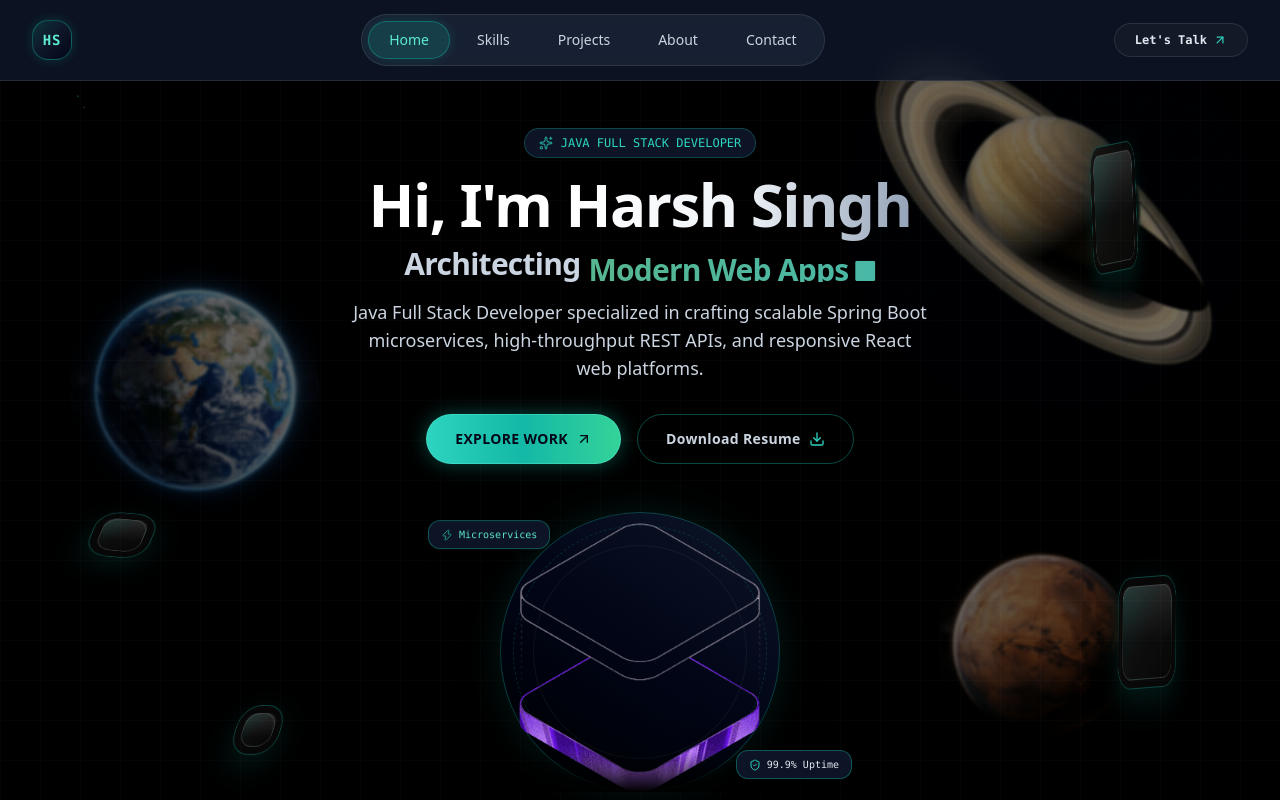
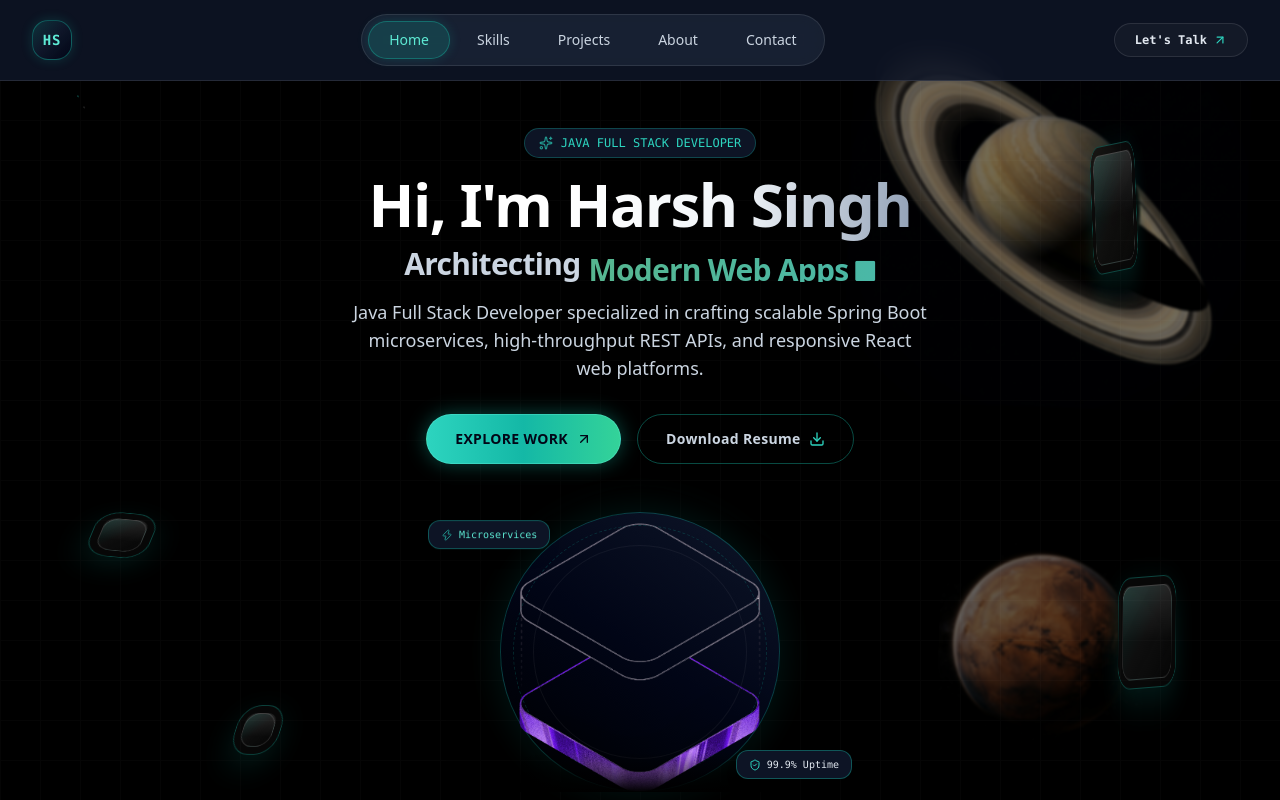
Before and after one commit to ah-alanharsh6778/portfolio, a React (Vite) app: page / in a window 1280 px wide. Shown: the top 800 px of the page. Built offline with nearby package versions, Linux system fonts and the light colour scheme.

Commit message:
fix: remove Earth from space background

```diff
--- a/src/components/Background.jsx
+++ b/src/components/Background.jsx
@@ -114,33 +114,7 @@ export default function Background() {
           />
         </motion.div>
 
-        {/* 2. REAL 3D EARTH (Middle Left Deep Space with Soft Depth-of-Field) */}
-        <motion.div
-          animate={{
-            y: [0, 18, 0],
-            x: [0, -14, 0],
-            rotate: [0, -6, 0],
-          }}
-          transition={{
-            duration: 22,
-            repeat: Infinity,
-            ease: 'easeInOut',
-            delay: 1,
-          }}
-          className="absolute top-[32%] left-[3%] sm:left-[6%] w-[180px] sm:w-[250px] h-[180px] sm:h-[250px] pointer-events-none opacity-40 select-none filter blur-[1.2px]"
-          style={{
-            maskImage: 'radial-gradient(circle at 50% 50%, black 68%, transparent 95%)',
-            WebkitMaskImage: 'radial-gradient(circle at 50% 50%, black 68%, transparent 95%)',
-          }}
-        >
-          <img
-            src="/earth.jpg"
-            alt="Real 3D Earth Planet"
-            className="w-full h-full object-contain mix-blend-screen"
-          />
-        </motion.div>
-
-        {/* 3. REAL 3D MARS (Lower Right Deep Space with Soft Depth-of-Field) */}
+        {/* 2. REAL 3D MARS (Lower Right Deep Space with Soft Depth-of-Field) */}
         <motion.div
           animate={{
             y: [0, -14, 0],
@@ -167,7 +141,7 @@ export default function Background() {
         </motion.div>
       </motion.div>
 
-      {/* 4. IN-PLACE FLOATING 3D GLASS CUBES (Sharp Crisp Foreground Layer) */}
+      {/* 3. IN-PLACE FLOATING 3D GLASS CUBES (Sharp Crisp Foreground Layer) */}
       <motion.div
         animate={
           shouldReduceMotion
@@ -211,7 +185,7 @@ export default function Background() {
         ))}
       </motion.div>
 
-      {/* 5. SUBTLE HIGH-CONTRAST TECH GRID */}
+      {/* 4. SUBTLE HIGH-CONTRAST TECH GRID */}
       <div
         className="absolute inset-0 opacity-[0.02] pointer-events-none"
         style={{
@@ -220,7 +194,7 @@ export default function Background() {
         }}
       />
 
-      {/* 6. VIGNETTE OVERLAY (Ensures Frontend UI text & cards remain primary focus) */}
+      {/* 5. VIGNETTE OVERLAY (Ensures Frontend UI text & cards remain primary focus) */}
       <div className="absolute inset-0 bg-radial from-transparent via-[#000000]/40 to-[#000000]/85 pointer-events-none" />
 
     </div>
```
